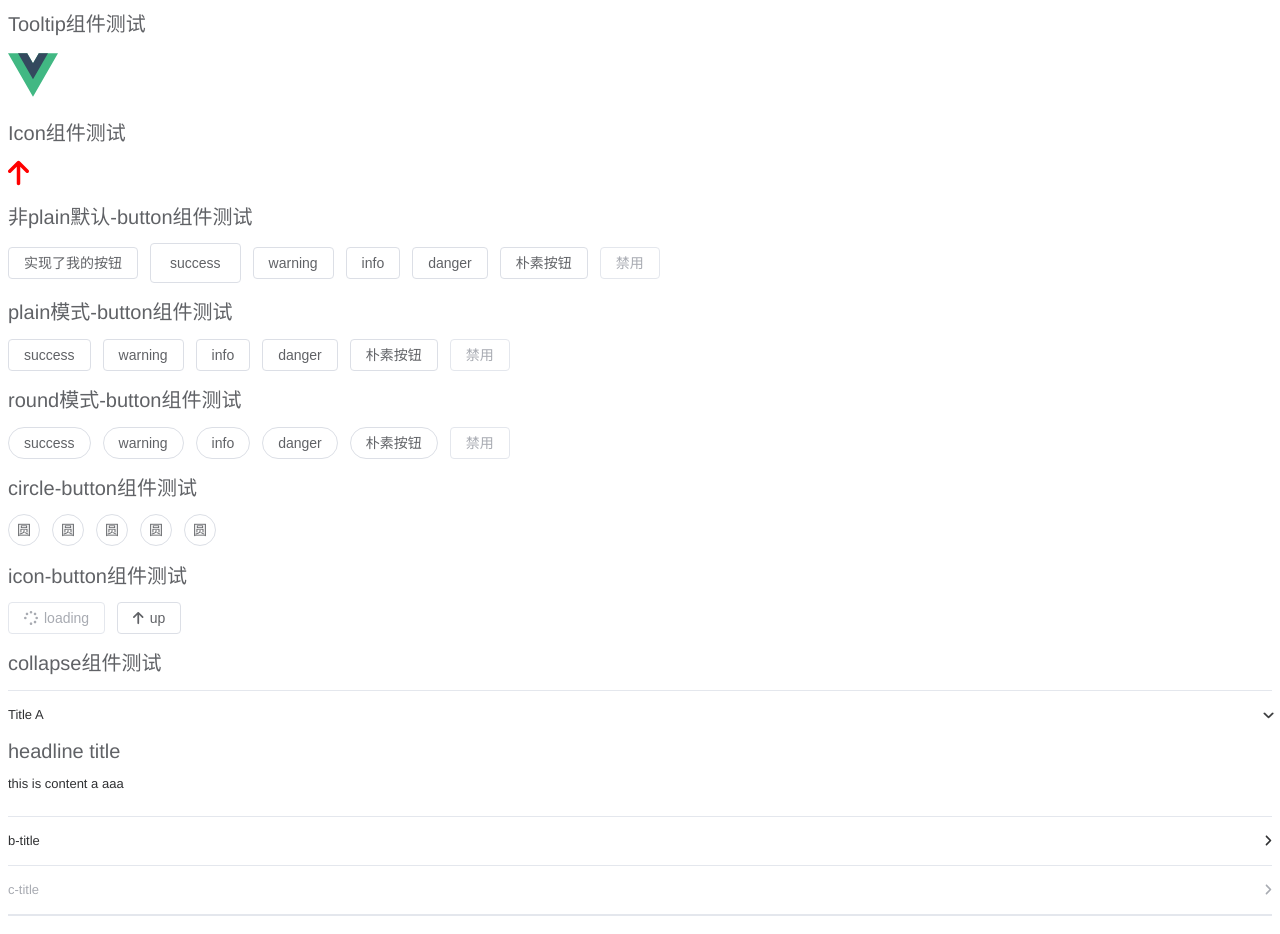
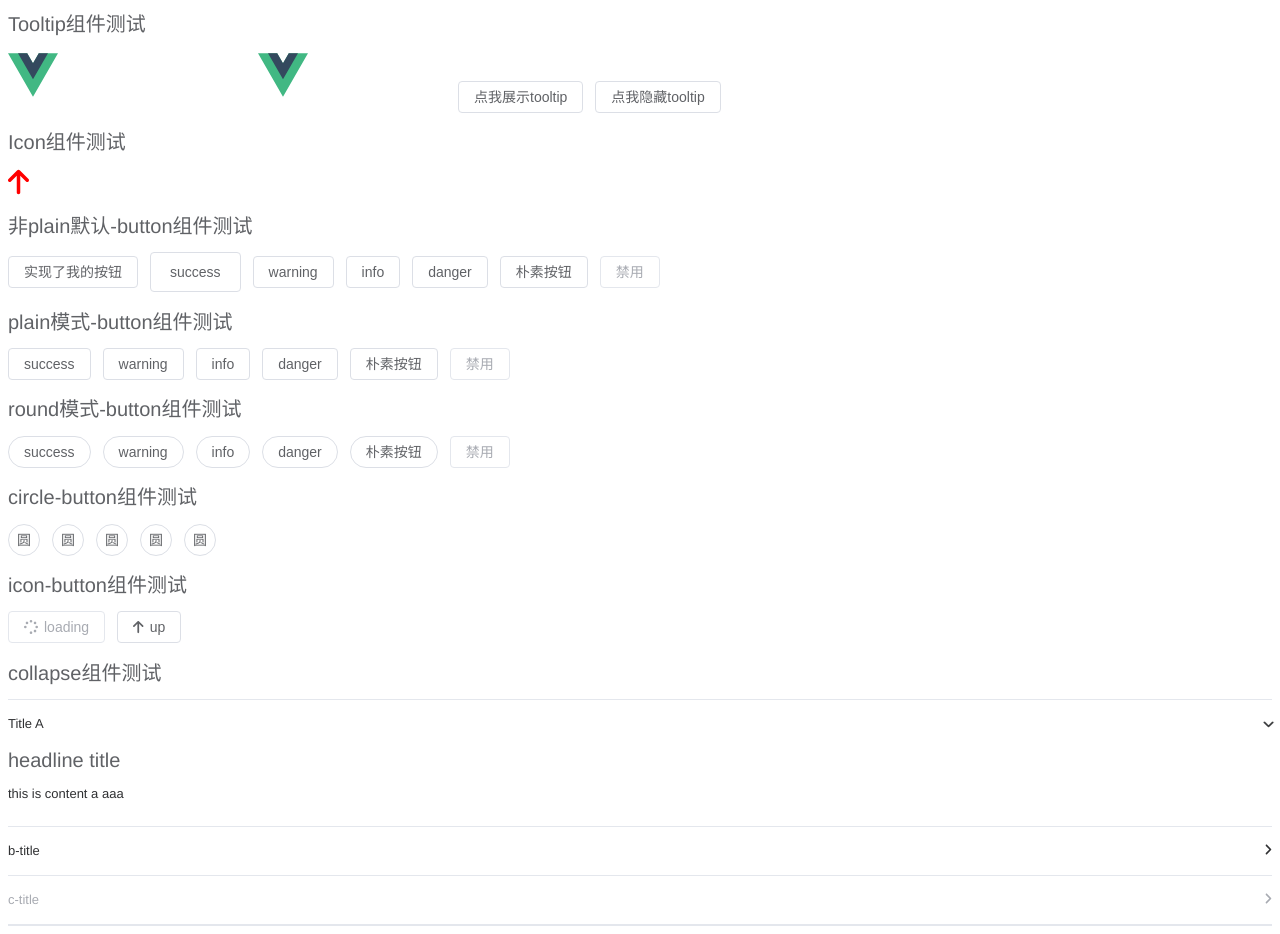
Before and after one commit to 2passby/v-element, a Vue app: page / in a window 1280 px wide. Built offline with nearby package versions, Linux system fonts and the light colour scheme; the HTML template or start-up script is replaced by a standard one.

Commit message:
添加manual，暴漏show 与hide等手动方法

```diff
--- a/src/App.vue
+++ b/src/App.vue
@@ -7,8 +7,15 @@ import { ref, onMounted } from 'vue'
 import { bottom, createPopper } from '@popperjs/core'
 import type { Instance } from '@popperjs/core'
 import Tooltip from './components/Tooltip/Tooltip.vue'
+import type { TooltipInstance } from '@/components/Tooltip/types'
 //测试tooltip popper显示
-
+let tooltipRef = ref<TooltipInstance | null>()
+const show = () => {
+  tooltipRef.value?.show()
+}
+const hide = () => {
+  tooltipRef.value?.hide()
+}
 //预设打开的Collapse
 let Collapse_openValues = ref(['a'])
 //测试Tooltip动态绑定事件,无问题
@@ -22,12 +29,26 @@ let Collapse_openValues = ref(['a'])
 
 <template>
   <h1>Tooltip组件测试</h1>
-  <Tooltip content="hello tooltip" placement="right" trigger="click">
+  <Tooltip content="hello tooltip" placement="right" trigger="click" class="tool">
     <img src="./assets/logo.svg" alt="" class="logo" />
     <template #content>
       <h3>hello h-3 Tooltip</h3>
     </template>
   </Tooltip>
+  <Tooltip
+    content="hello tooltip"
+    placement="right"
+    trigger="click"
+    ref="tooltipRef"
+    :manual="true"
+  >
+    <img src="./assets/logo.svg" alt="" class="logo" />
+    <template #content>
+      <h3>hello h-3 Tooltip</h3>
+    </template>
+  </Tooltip>
+  <Button type="primary" @click="show" class="show_btn">点我展示tooltip</Button>
+  <Button type="success" @click="hide">点我隐藏tooltip</Button>
   <h1>Icon组件测试</h1>
   <Icon icon="arrow-up" size="2xl" type="primary" color="red"></Icon>
   <h1>非plain默认-button组件测试</h1>
@@ -82,8 +103,14 @@ let Collapse_openValues = ref(['a'])
 </template>
 
 <style scoped>
+.tool {
+  margin-right: 200px;
+}
 header {
   line-height: 1.5;
+}
+.show_btn {
+  margin-left: 150px;
 }
 
 .logo {
--- a/src/components/Tooltip/Tooltip.vue
+++ b/src/components/Tooltip/Tooltip.vue
@@ -3,7 +3,7 @@ import type { TooltipProps } from './types'
 import type { TooltipsEmits } from './types'
 import type { Instance } from '@popperjs/core'
 import { createPopper } from '@popperjs/core'
-import { ref, watch, reactive, onMounted } from 'vue'
+import { ref, watch, reactive, onMounted, onUnmounted } from 'vue'
 import { defineOptions } from 'vue'
 import UseClickOutside from '@/hooks/UseClickOutside'
 defineOptions({
@@ -13,8 +13,7 @@ const popperNode = ref<HTMLElement>()
 const triggerNode = ref<HTMLElement>()
 const popperContainerNode = ref<HTMLElement>()
 UseClickOutside(popperContainerNode, () => {
-  if (props.trigger === 'click' && isopen.value === true) {
-    console.log('123')
+  if (props.trigger === 'click' && isopen.value === true && !props.manual) {
     isopen.value = false
   }
 })
@@ -49,9 +48,21 @@ const attachEvents = () => {
   }
 }
 onMounted(() => {
-  attachEvents()
+  if (!props.manual) {
+    attachEvents()
+  }
 })
-
+watch(
+  () => props.manual,
+  (ismanual) => {
+    if (ismanual) {
+      events = {}
+      outerevents = {}
+    } else {
+      attachEvents()
+    }
+  },
+)
 // 在dom更新后调用watch监听isopen的值
 watch(
   isopen,
@@ -80,6 +91,13 @@ watch(
     }
   },
 )
+defineExpose({
+  show: open,
+  hide: close,
+})
+onUnmounted(() => {
+  popperInstance?.destroy()
+})
 </script>
 
 <template>
```
Also changed, not shown: src/components/Tooltip/types.ts (+7 -0 lines).
